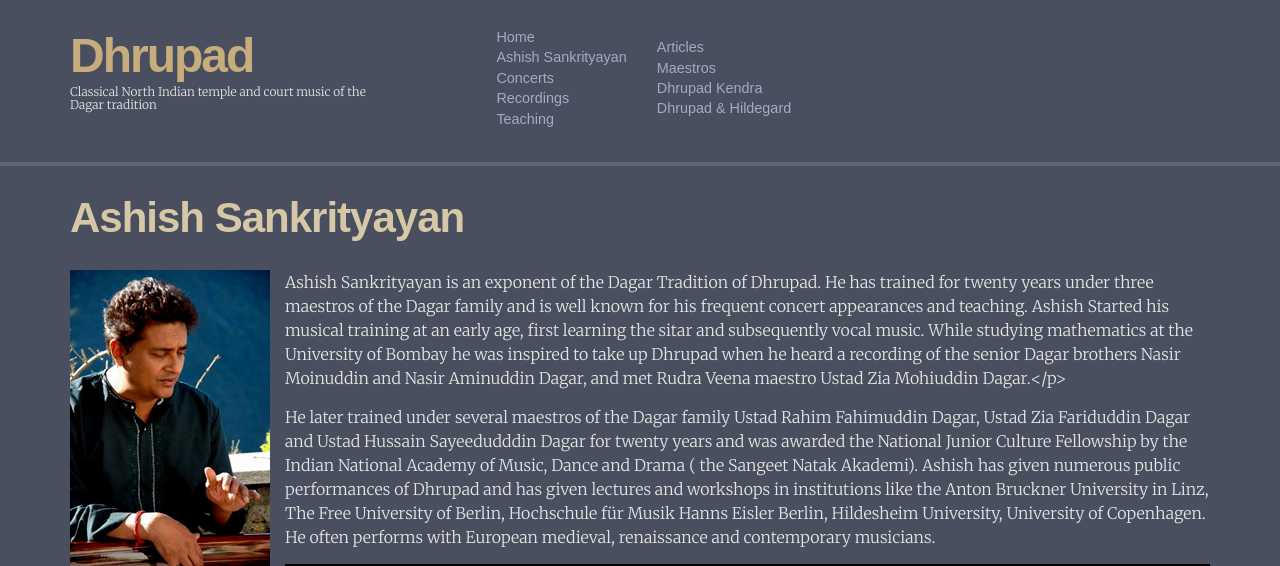
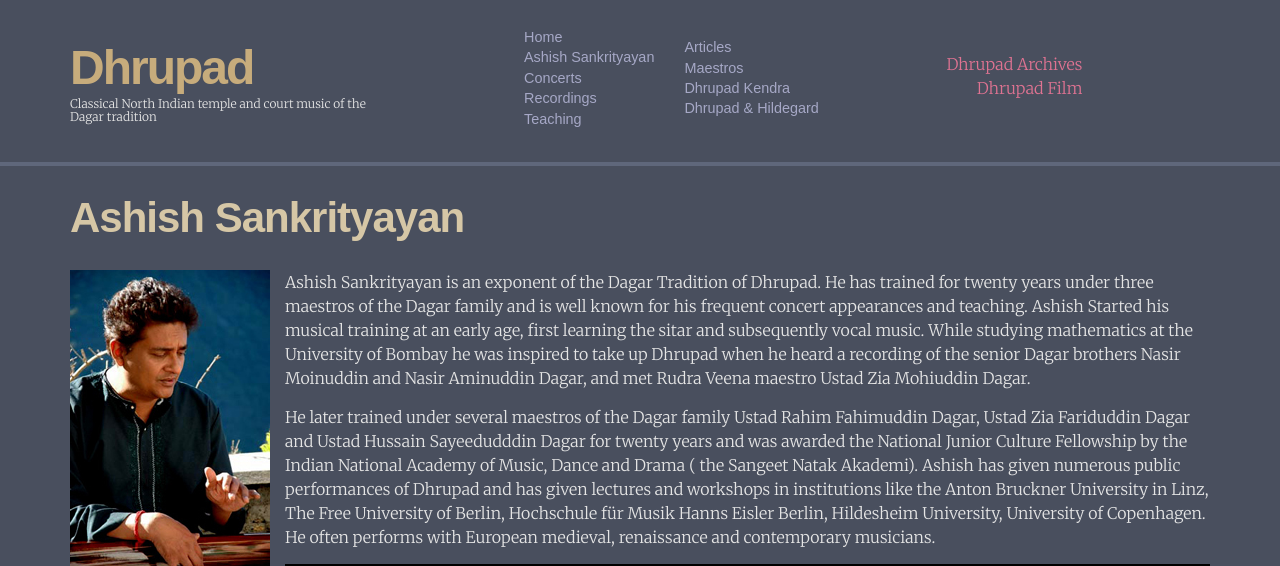
Before and after one commit to sama66/q3, a Jekyll site: the page built from ashish-sankrityayan.md, in a window 1280 px wide, cut to the strip 0-566 px from the top of the page. Built offline with Jekyll 4.4.1, drawn with Linux system fonts in a browser that asks for light colours; some web fonts are replaced.

Commit message:
header adjust flex

```diff
--- a/_includes/header.html
+++ b/_includes/header.html
@@ -1,12 +1,17 @@
 <header>
 
-  <div class="wrapper">
+  <div class="wrapper header-flex">
     <div class="title-wrap">
       <h1><a class="site-title" href="{{ site.baseurl }}/">{{ site.title }}</a></h1>
       <div class="description">{{ site.description }}</div>
     </div>
 
     {% include nav.html %}
+
+    <ul class="out-site">
+      <li><a href="https://dhrupad1234.wordpress.com/" target="_blank">Dhrupad Archives</a></li>
+      <li><a href="https://dhrupad-film.de" target="_blank">Dhrupad Film</a></li>
+    </ul>
 
     <!-- <nav class="site-nav">
       <a href="#" class="menu-icon">
--- a/_sass/_header.scss
+++ b/_sass/_header.scss
@@ -2,22 +2,21 @@
 
 header {
     border-bottom: 4px solid lighten($background-color, 10%);
-    min-height: 56px;
+    margin-top: $spacing-unit;
+    padding-bottom: $spacing-unit;
 
     // Positioning context for the mobile navigation icon
     position: relative;
 }
 .title-wrap {
   max-width: 26%;
-  float: left;
   display: flex;
   flex-direction: column;
-  margin-right: 100px;
 
   h1 {
     line-height: 1.2;
     letter-spacing: -2px;
-    margin: 27px 0 0;
+    margin: 0;
     font-size: 3em;
   }
 
@@ -25,6 +24,14 @@
     line-height: 1.1;
     font-size: 0.75em;
   }
+}
+.header-flex {
+  display: flex;
+  align-items: center;
+  justify-content: space-between;
+}
+ul.out-site {
+  text-align: right;
 }
 .site-title {
 
@@ -41,8 +48,6 @@
 .site-nav {
     line-height: 1;
     display: flex;
-    padding: $spacing-unit;
-    padding-left: 0;
     font-family: Trebuchet, sans-serif;
 
     .trigger {
--- a/ashish-sankrityayan.md
+++ b/ashish-sankrityayan.md
@@ -6,8 +6,8 @@
 ---
 ![Ashish Sankrityayan]({{ site.baseurl }}/asset/img/ashish-sankrityayan-02.jpg{{ prepend:site.baseurl }}){:.image-left}
 
-Ashish Sankrityayan is an exponent of the Dagar Tradition of Dhrupad. He has trained for twenty years under three maestros of the Dagar family and is well known for his frequent concert appearances and teaching. Ashish Started his musical training at an early age, first learning the sitar and subsequently vocal music. While studying mathematics at the University of Bombay he was inspired to take up Dhrupad when he heard a recording of the senior Dagar brothers Nasir Moinuddin and Nasir Aminuddin Dagar, and met Rudra Veena maestro Ustad Zia Mohiuddin Dagar.</p>
+Ashish Sankrityayan is an exponent of the Dagar Tradition of Dhrupad. He has trained for twenty years under three maestros of the Dagar family and is well known for his frequent concert appearances and teaching. Ashish Started his musical training at an early age, first learning the sitar and subsequently vocal music. While studying mathematics at the University of Bombay he was inspired to take up Dhrupad when he heard a recording of the senior Dagar brothers Nasir Moinuddin and Nasir Aminuddin Dagar, and met Rudra Veena maestro Ustad Zia Mohiuddin Dagar.
 
-<p>He later trained under several maestros of the Dagar family Ustad Rahim Fahimuddin Dagar, Ustad Zia Fariduddin Dagar and Ustad Hussain Sayeedudddin Dagar for twenty years and was awarded the National Junior Culture Fellowship by the Indian National Academy of Music, Dance and Drama ( the Sangeet Natak Akademi). Ashish has given numerous public performances of Dhrupad and has given lectures and workshops in institutions like the Anton Bruckner University in Linz, The Free University of Berlin, Hochschule für Musik Hanns Eisler Berlin, Hildesheim University, University of Copenhagen. He often performs with European medieval, renaissance and contemporary musicians.</p>
+He later trained under several maestros of the Dagar family Ustad Rahim Fahimuddin Dagar, Ustad Zia Fariduddin Dagar and Ustad Hussain Sayeedudddin Dagar for twenty years and was awarded the National Junior Culture Fellowship by the Indian National Academy of Music, Dance and Drama ( the Sangeet Natak Akademi). Ashish has given numerous public performances of Dhrupad and has given lectures and workshops in institutions like the Anton Bruckner University in Linz, The Free University of Berlin, Hochschule für Musik Hanns Eisler Berlin, Hildesheim University, University of Copenhagen. He often performs with European medieval, renaissance and contemporary musicians.
 
 <div class="video-container"><iframe src="https://www.youtube.com/embed/0LtDvEG6M-E?rel=0" frameborder="0" allowfullscreen=""></iframe></div>
```
